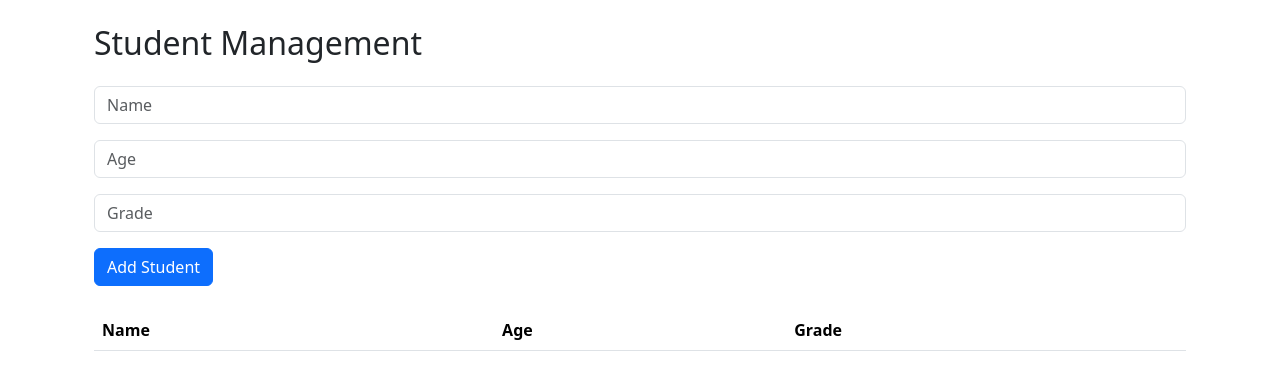
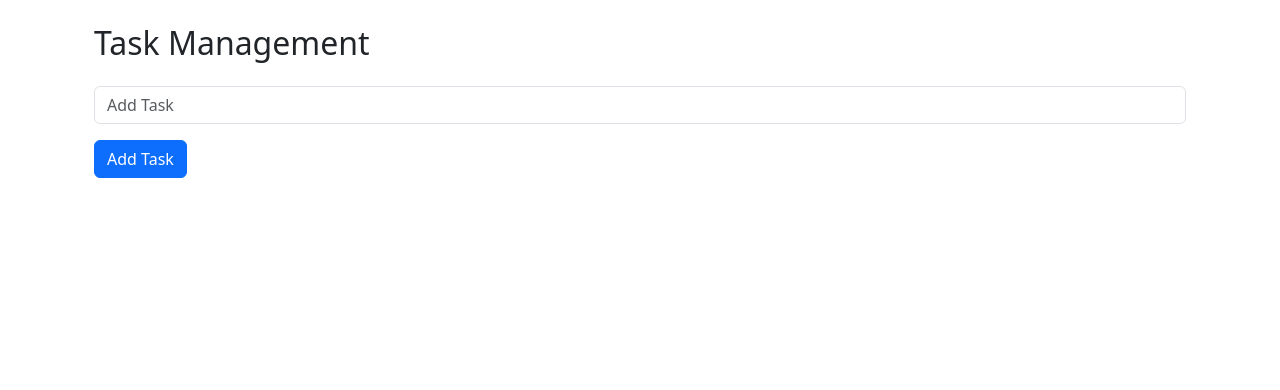
Before and after one commit to tmtri3102/component-react, a React (Create React App) app: page / in a window 1280 px wide. Shown: the top 390 px of the page. Built offline with nearby package versions, Linux system fonts and the light colour scheme.

Commit message:
to-do app

```diff
--- a/src/App.js
+++ b/src/App.js
@@ -1,10 +1,10 @@
 import React from "react";
 import "bootstrap/dist/css/bootstrap.min.css";
-import Student from "./components/Student";
+import Task from "./components/Task";
 function App() {
   return (
     <div className="container">
-      <Student />
+      <Task />
     </div>
   );
 }
--- /dev/null
+++ b/src/components/Task.js
@@ -0,0 +1,57 @@
+import React, { Component } from "react";
+import "bootstrap/dist/css/bootstrap.min.css";
+
+class Task extends Component {
+  constructor(props) {
+    super(props);
+    this.state = {
+      list: [],
+      item: "",
+    };
+  }
+  handleInputChange = (e) => {
+    this.setState({
+      item: e.target.value,
+    });
+  };
+
+  handleAddItem = (e) => {
+    e.preventDefault();
+    if (this.state.item !== "") {
+      this.setState({
+        list: [...this.state.list, this.state.item],
+        item: "",
+      });
+    }
+  };
+  render() {
+    return (
+      <div className="container mt-4">
+        <h2 className="mb-4">Task Management</h2>
+        <form onSubmit={this.handleAddItem}>
+          <div className="mb-3">
+            <input
+              type="text"
+              name="item"
+              className="form-control"
+              placeholder="Add Task"
+              value={this.state.item}
+              onChange={this.handleInputChange}
+            />
+          </div>
+          <button type="submit" className="btn btn-primary">
+            Add Task
+          </button>
+        </form>
+        <ul className="list-group mt-3">
+          {this.state.list.map((item, index) => (
+            <li key={index} className="list-group-item">
+              {item}
+            </li>
+          ))}
+        </ul>
+      </div>
+    );
+  }
+}
+export default Task;
```
